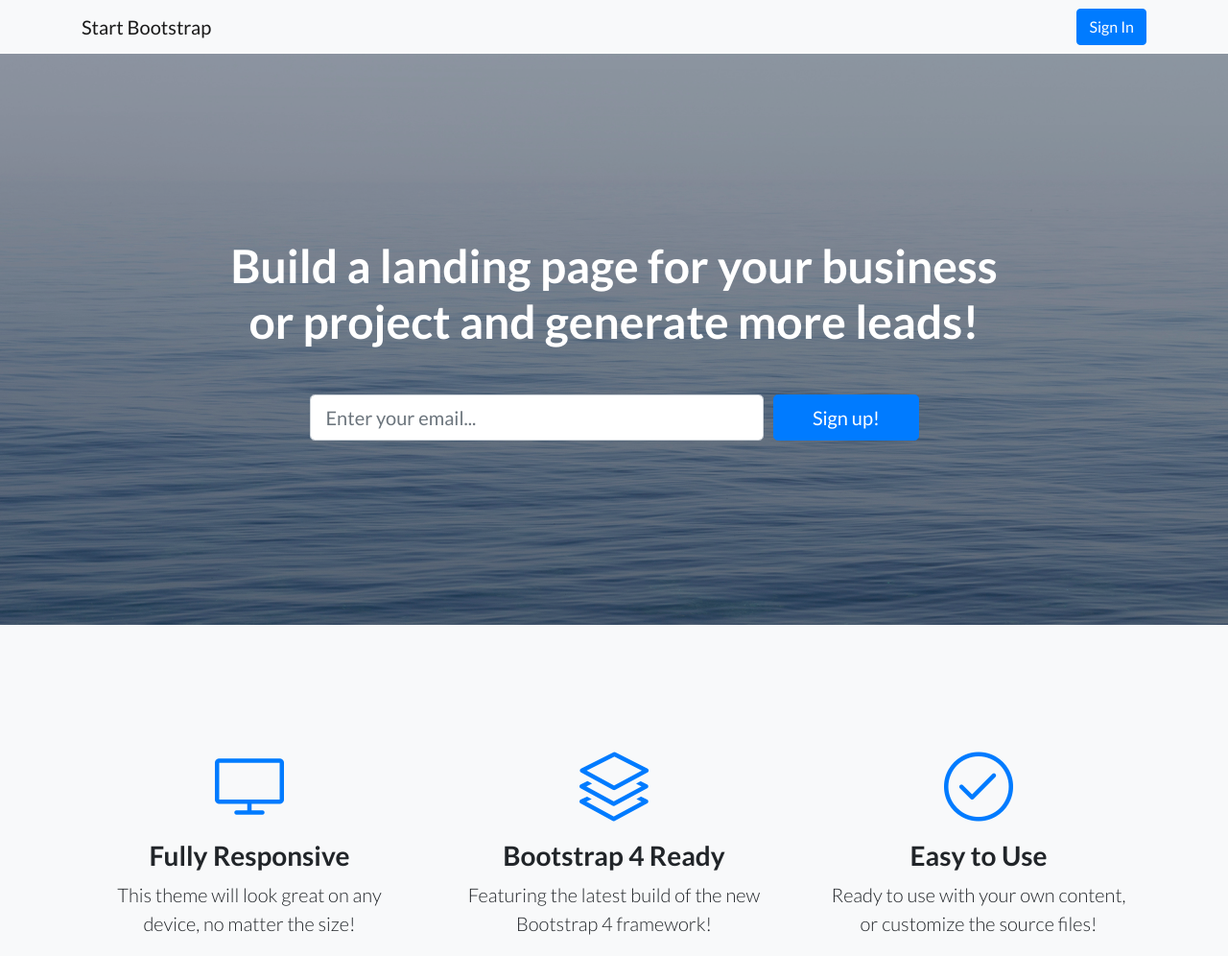
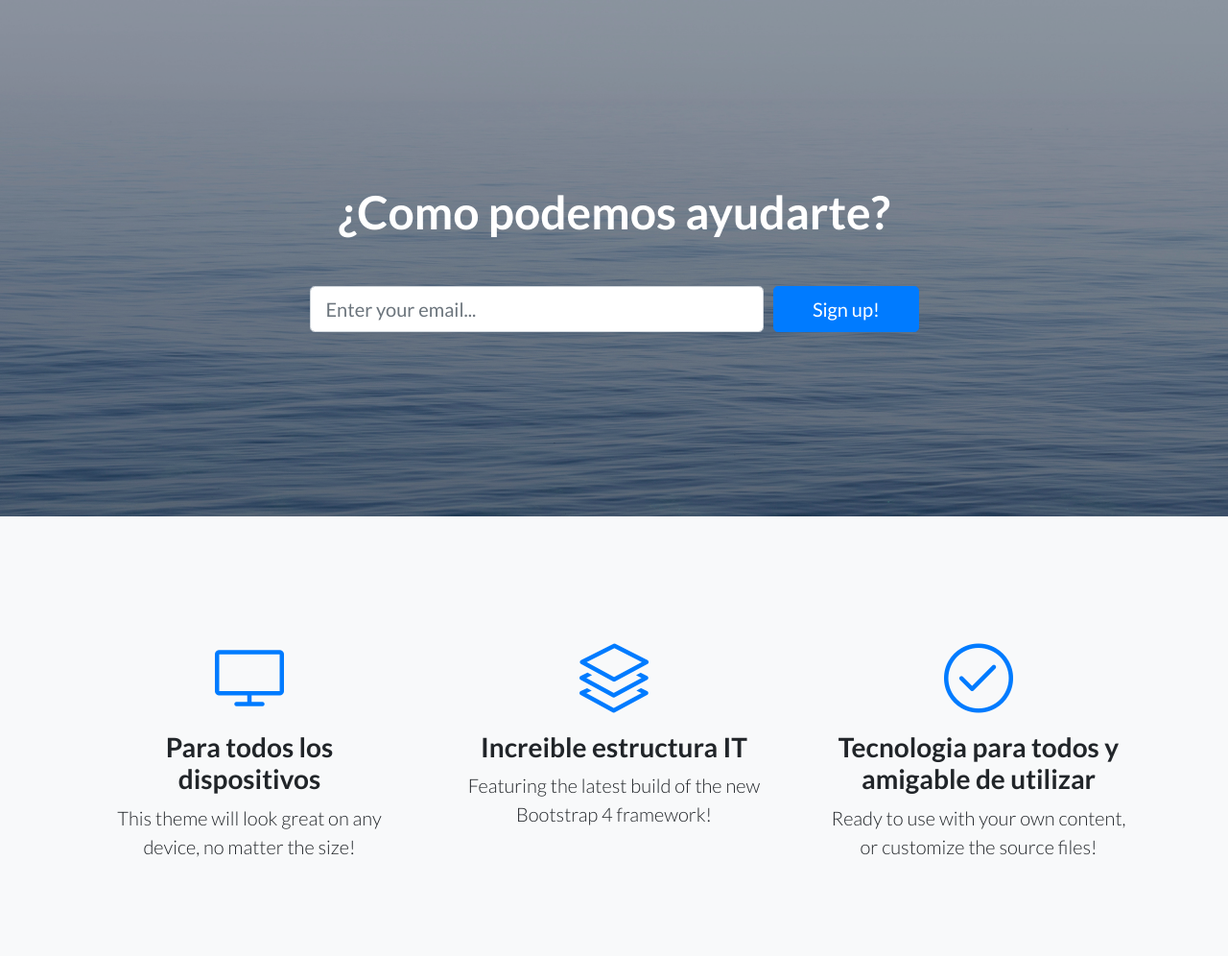
Before and after one commit to ferVargasB/ferVargasB.github.io, a website: page index.html in a window 1280 px wide. Shown: the top 996 px of the page at 96% size. Drawn offline with Linux system fonts and the light colour scheme.

Commit message:
Primeros cambios

```diff
--- a/index.html
+++ b/index.html
@@ -8,7 +8,7 @@
   <meta name="description" content="">
   <meta name="author" content="">
 
-  <title>Landing Page - Start Bootstrap Theme</title>
+  <title>Support Time</title>
 
   <!-- Bootstrap core CSS -->
   <link href="vendor/bootstrap/css/bootstrap.min.css" rel="stylesheet">
@@ -26,12 +26,12 @@
 <body>
 
   <!-- Navigation -->
-  <nav class="navbar navbar-light bg-light static-top">
+<!--   <nav class="navbar navbar-light bg-light static-top">
     <div class="container">
       <a class="navbar-brand" href="#">Start Bootstrap</a>
       <a class="btn btn-primary" href="#">Sign In</a>
     </div>
-  </nav>
+  </nav> -->
 
   <!-- Masthead -->
   <header class="masthead text-white text-center">
@@ -39,7 +39,7 @@
     <div class="container">
       <div class="row">
         <div class="col-xl-9 mx-auto">
-          <h1 class="mb-5">Build a landing page for your business or project and generate more leads!</h1>
+          <h1 class="mb-5">¿Como podemos ayudarte? </h1>
         </div>
         <div class="col-md-10 col-lg-8 col-xl-7 mx-auto">
           <form>
@@ -66,7 +66,7 @@
             <div class="features-icons-icon d-flex">
               <i class="icon-screen-desktop m-auto text-primary"></i>
             </div>
-            <h3>Fully Responsive</h3>
+            <h3>Para todos los dispositivos</h3>
             <p class="lead mb-0">This theme will look great on any device, no matter the size!</p>
           </div>
         </div>
@@ -75,7 +75,7 @@
             <div class="features-icons-icon d-flex">
               <i class="icon-layers m-auto text-primary"></i>
             </div>
-            <h3>Bootstrap 4 Ready</h3>
+            <h3>Increible estructura IT</h3>
             <p class="lead mb-0">Featuring the latest build of the new Bootstrap 4 framework!</p>
           </div>
         </div>
@@ -84,7 +84,7 @@
             <div class="features-icons-icon d-flex">
               <i class="icon-check m-auto text-primary"></i>
             </div>
-            <h3>Easy to Use</h3>
+            <h3>Tecnologia para todos y amigable de utilizar</h3>
             <p class="lead mb-0">Ready to use with your own content, or customize the source files!</p>
           </div>
         </div>
@@ -123,7 +123,7 @@
   <!-- Testimonials -->
   <section class="testimonials text-center bg-light">
     <div class="container">
-      <h2 class="mb-5">What people are saying...</h2>
+      <h2 class="mb-5">Tecnologías con las que trabajamos</h2>
       <div class="row">
         <div class="col-lg-4">
           <div class="testimonial-item mx-auto mb-5 mb-lg-0">
@@ -156,7 +156,7 @@
     <div class="container">
       <div class="row">
         <div class="col-xl-9 mx-auto">
-          <h2 class="mb-4">Ready to get started? Sign up now!</h2>
+          <h2 class="mb-4">¿Buscas mas informacion? Mandanos un correo!</h2>
         </div>
         <div class="col-md-10 col-lg-8 col-xl-7 mx-auto">
           <form>
```
